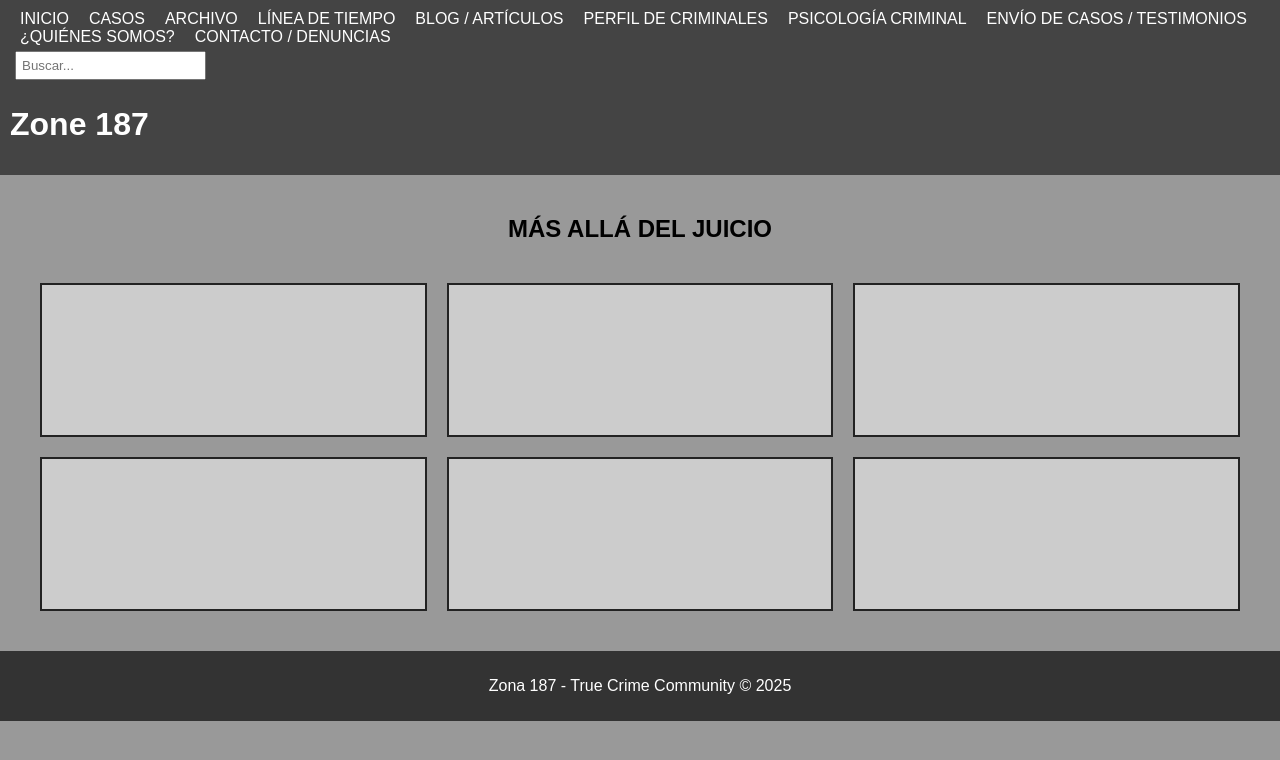
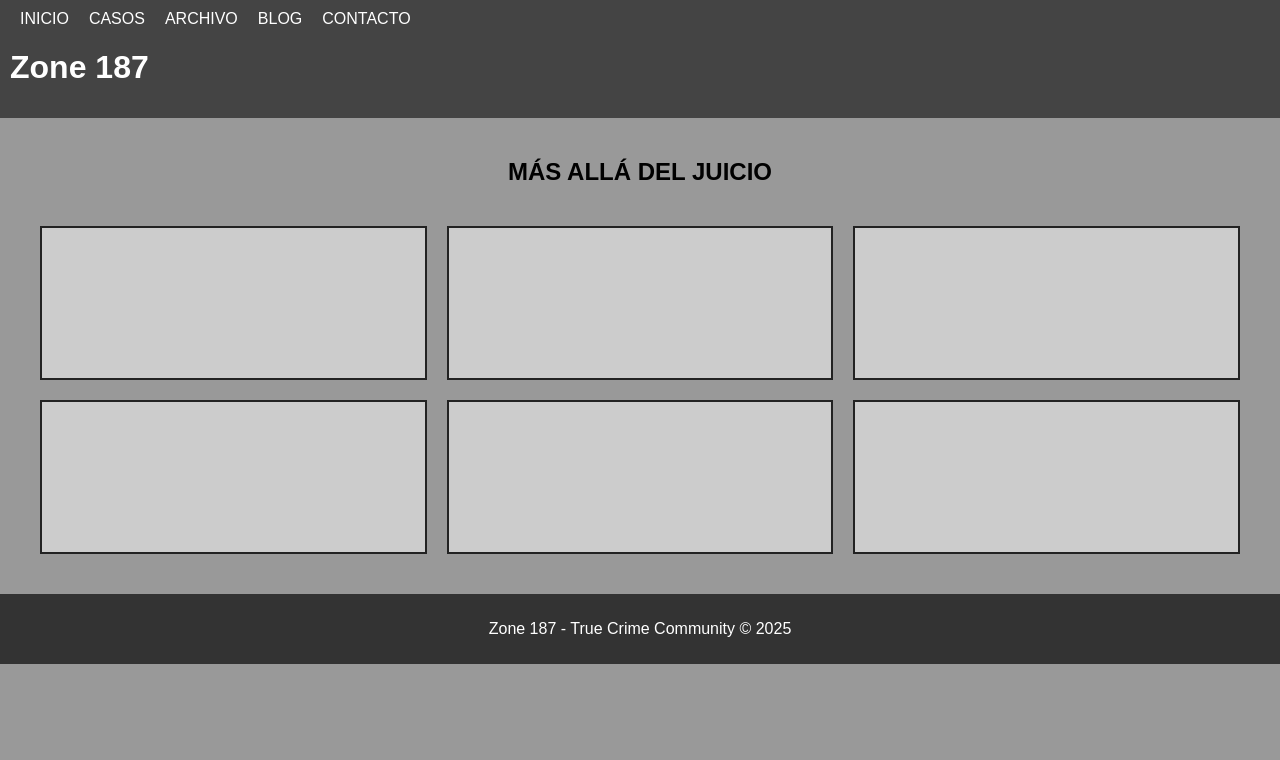
Before and after one commit to kittymartiezz/zone-187, a plain HTML site: page index.html in a window 1280 px wide. Drawn offline with Linux system fonts and the light colour scheme.

Commit message:
Update index.html

```diff
--- a/index.html
+++ b/index.html
@@ -10,24 +10,20 @@
   <header>
     <nav>
       <ul class="menu">
-        <li><a href="#">INICIO</a></li>
-        <li><a href="#">CASOS</a></li>
-        <li><a href="#">ARCHIVO</a></li>
-        <li><a href="#">LÍNEA DE TIEMPO</a></li>
-        <li><a href="#">BLOG / ARTÍCULOS</a></li>
-        <li><a href="#">PERFIL DE CRIMINALES</a></li>
-        <li><a href="#">PSICOLOGÍA CRIMINAL</a></li>
-        <li><a href="#">ENVÍO DE CASOS / TESTIMONIOS</a></li>
-        <li><a href="#">¿QUIÉNES SOMOS?</a></li>
-        <li><a href="#">CONTACTO / DENUNCIAS</a></li>
+        <li><a href="index.html">INICIO</a></li>
+        <li><a href="casos.html">CASOS</a></li>
+        <li><a href="archivo.html">ARCHIVO</a></li>
+        <li><a href="blog.html">BLOG</a></li>
+        <li><a href="contacto.html">CONTACTO</a></li>
       </ul>
-      <input type="search" placeholder="Buscar...">
     </nav>
     <h1>Zone 187</h1>
   </header>
 
   <main>
     <h2>MÁS ALLÁ DEL JUICIO</h2>
+
+    <!-- Galería de tarjetas -->
     <section class="gallery">
       <div class="card"></div>
       <div class="card"></div>
@@ -39,7 +35,7 @@
   </main>
 
   <footer>
-    <p>Zona 187 - True Crime Community © 2025</p>
+    <p>Zone 187 - True Crime Community © 2025</p>
   </footer>
 </body>
 </html>
```
